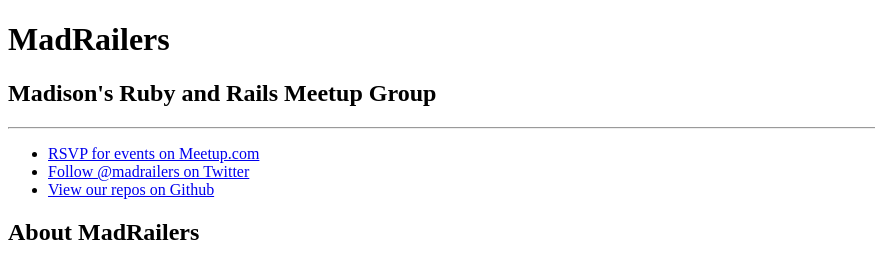
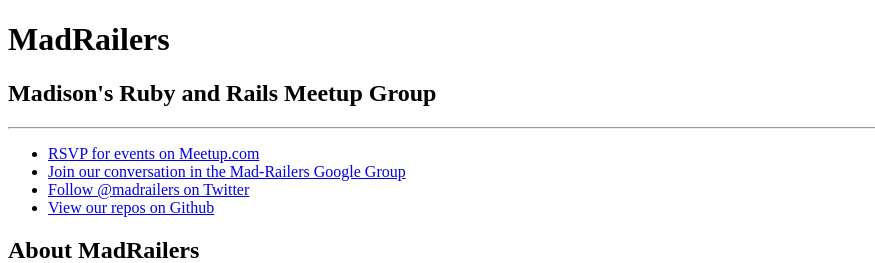
Before and after one commit to madrailers/madrailers.github.io, a plain HTML site: page index.html in a window 1280 px wide. Shown: the top 263 px of the page, 0-875 px from the left. Drawn offline with Linux system fonts and the light colour scheme.

Commit message:
Add link to the Mad-Railers Google Group

```diff
--- a/index.html
+++ b/index.html
@@ -12,6 +12,7 @@
     <section id="links">
       <ul>
         <li><a href="http://meetup.com/Mad-Railers">RSVP for events on Meetup.com</a></li>
+        <li><a href="https://groups.google.com/forum/#!forum/mad-railers">Join our conversation in the Mad-Railers Google Group</a></li>
         <li><a href="http://twitter.com/MadRailers">Follow @madrailers on Twitter<a></li>
         <li><a href="https://github.com/madrailers">View our repos on Github</a></li>
       </ul>
```
